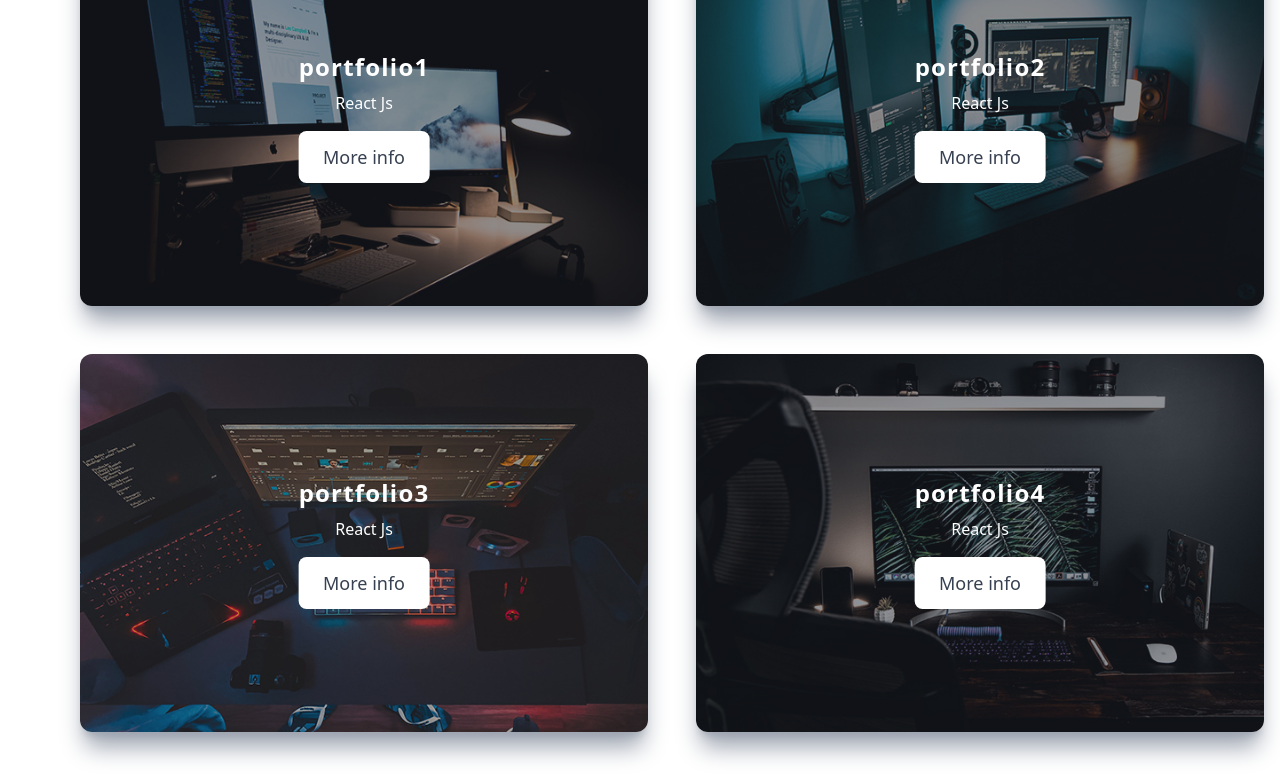
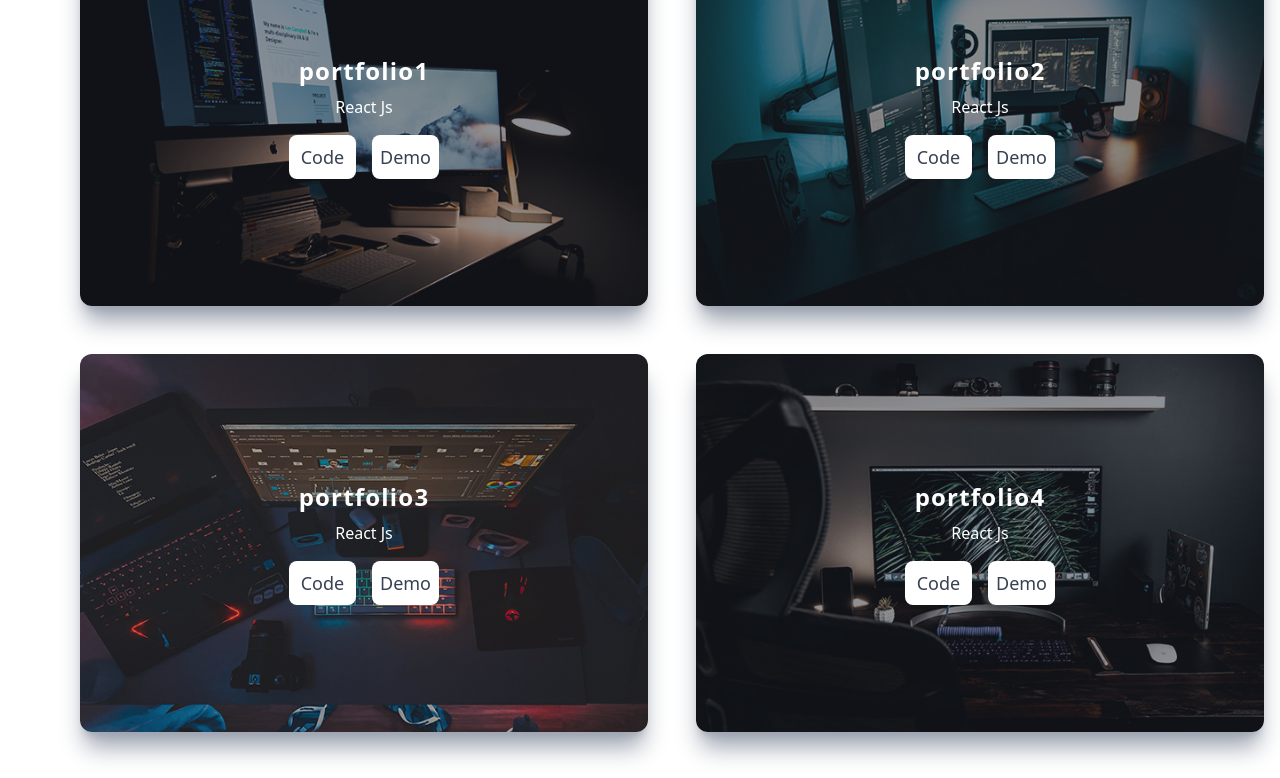
Before and after one commit to ShawnBrownmean/Portfolio-old, a React (Vite) app: page / in a window 1280 px wide. Shown: the part 1340-2118 px from the top of the page. Built offline with nearby package versions, Linux system fonts and the light colour scheme.

Commit message:
Update ProjectItem.jsx
added a Demo button to have live Demos for projects. this will also have the live code to github

```diff
--- a/src/components/ProjectItem.jsx
+++ b/src/components/ProjectItem.jsx
@@ -9,9 +9,10 @@ function ProjectItem({img, title}) {
                 {title}
             </h3>
             <p className='pb-4 pt-2 text-white text-center'>React Js</p>
-            <a href='/'>
-                <p className='text-center p-3 rounded-lg bg-white text-gray-700 font-blod cursor-pointer text-lg '>More info</p>
-            </a>
+            <div class="grid grid-cols-2 gap-4">
+                <a href='Code' class="text-center p-2 rounded-lg bg-white text-gray-700 font-blod cursor-pointer text-lg">Code</a>
+                <a href='Demo' class="text-center p-2 rounded-lg bg-white text-gray-700 font-blod cursor-pointer text-lg">Demo</a>
+          </div>
         </div>
     </div>
   )
```
